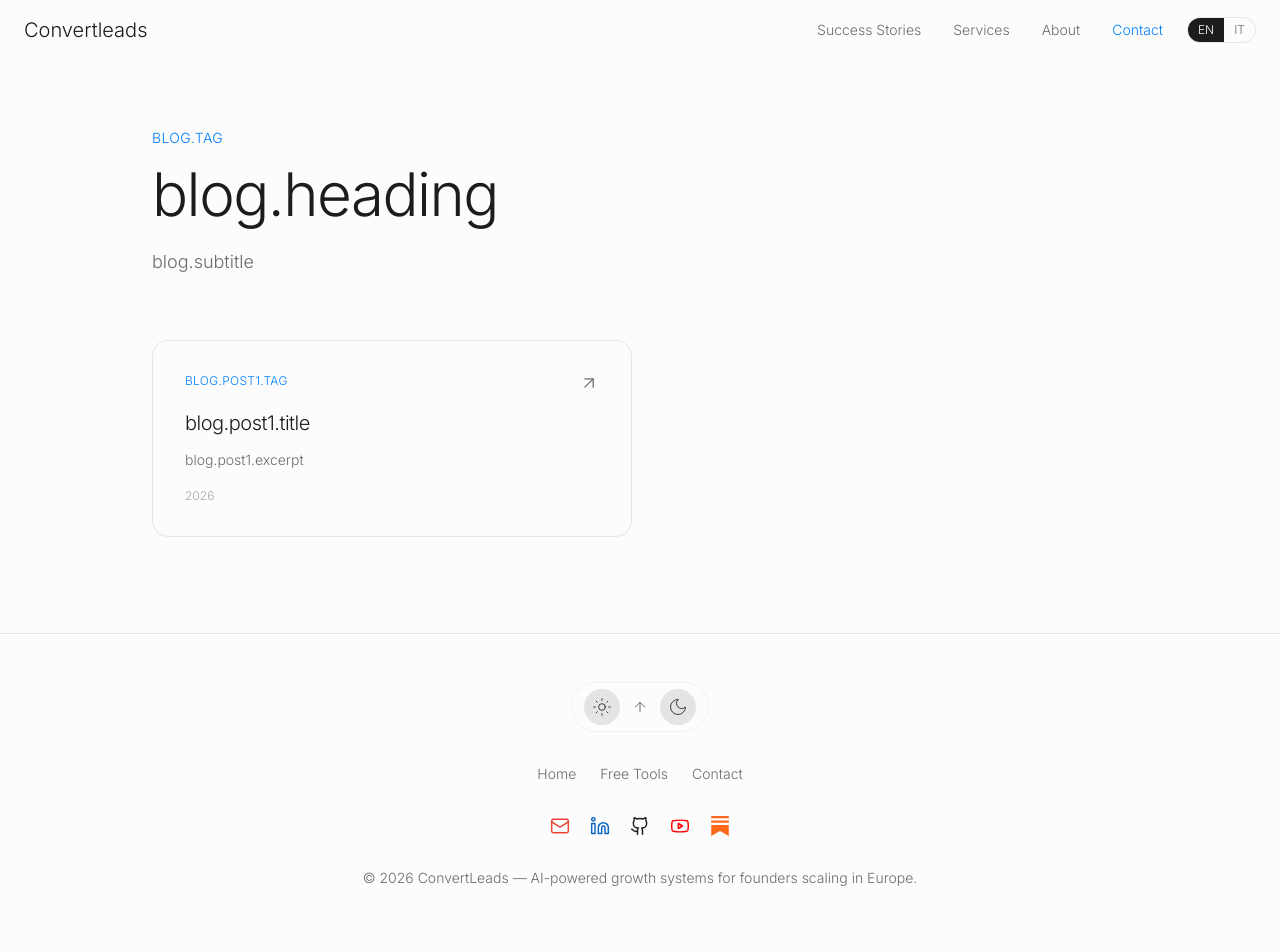
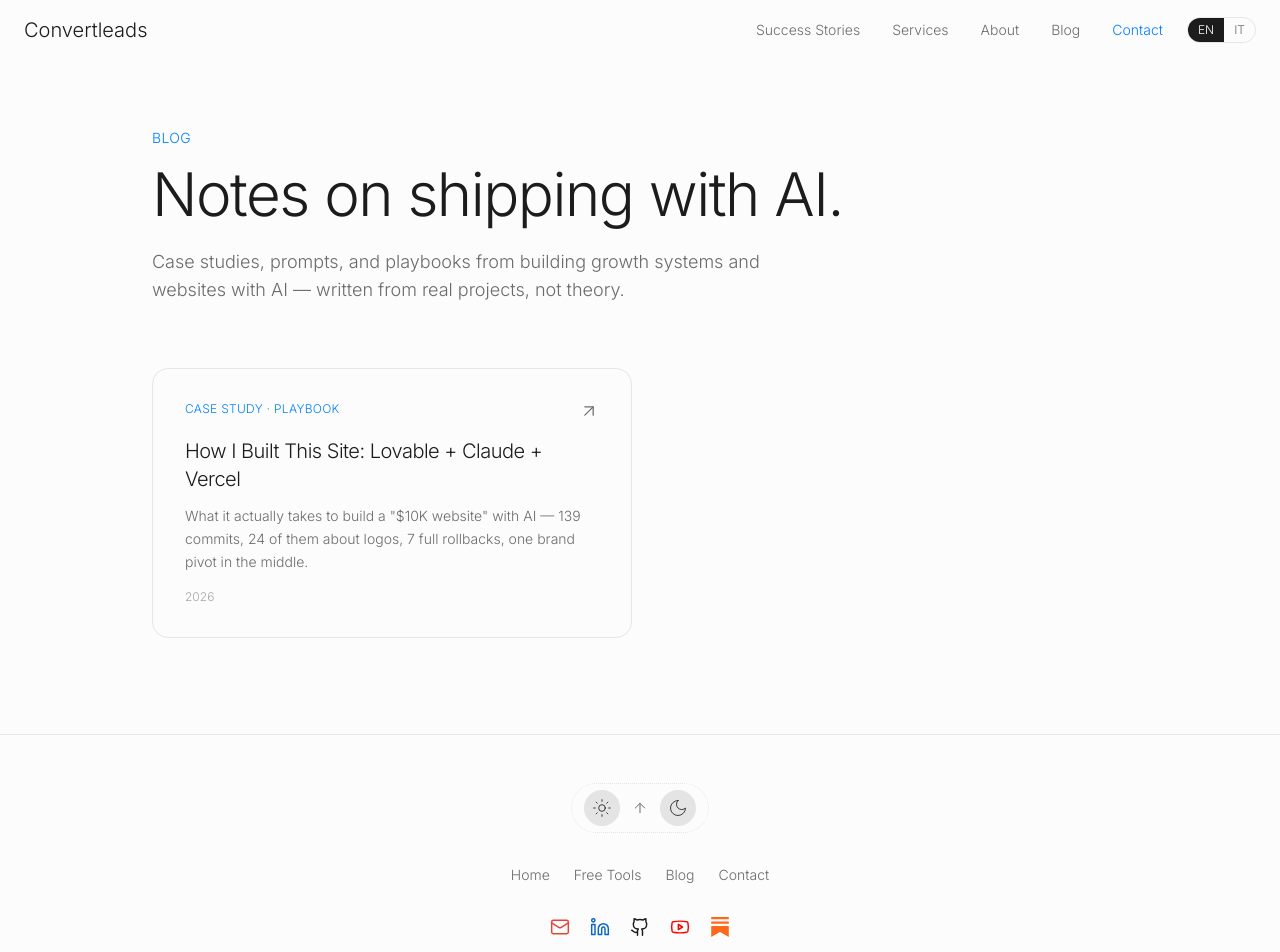
Before and after one commit to ljkhgjvchf/nicola, a React (Vite) app: page /blog in a window 1280 px wide. Shown: the top 952 px of the page. Built offline with nearby package versions, Linux system fonts and the light colour scheme.

Commit message:
Changes
Co-authored-by: ljkhgjvchf <219711001+ljkhgjvchf@users.noreply.github.com>

```diff
--- a/src/components/Footer.tsx
+++ b/src/components/Footer.tsx
@@ -46,6 +46,12 @@ export const Footer = () => {
     handleScrollTop();
   };
 
+  const goBlog = (e: React.MouseEvent) => {
+    e.preventDefault();
+    if (location.pathname !== '/blog') navigate('/blog');
+    handleScrollTop();
+  };
+
   return (
     <footer className="py-12 px-6 border-t border-border">
       <div className="max-w-7xl mx-auto flex flex-col items-center gap-8">
@@ -81,6 +87,7 @@ export const Footer = () => {
         <nav className="flex flex-wrap items-center justify-center gap-x-6 gap-y-2 text-sm font-light text-muted-foreground">
           <Link to="/" onClick={goHome} className="hover:text-foreground transition-colors">{t('footer.home')}</Link>
           <Link to="/tools" onClick={goTools} className="hover:text-foreground transition-colors">{t('footer.tools')}</Link>
+          <Link to="/blog" onClick={goBlog} className="hover:text-foreground transition-colors">{t('footer.blog')}</Link>
           <a href="mailto:dadalto.nicola@gmail.com" className="hover:text-foreground transition-colors">{t('footer.contact')}</a>
         </nav>
 
--- a/src/components/Navigation.tsx
+++ b/src/components/Navigation.tsx
@@ -53,11 +53,12 @@ export const Navigation = () => {
               { label: t('nav.successStories'), id: 'case-studies-showcase' },
               { label: t('nav.services'), id: 'services' },
               { label: t('nav.about'), id: 'about' },
+              { label: t('nav.blog'), id: 'blog', route: '/blog' },
               { label: t('nav.contact'), id: 'contact', highlight: true }
             ] as const).map((item) => (
               <button
                 key={item.id}
-                onClick={() => scrollToSection(item.id)}
+                onClick={() => 'route' in item ? navigate(item.route) : scrollToSection(item.id)}
                 className={`transition-colors duration-200 text-sm font-light ${
                   'highlight' in item && item.highlight
                     ? 'text-primary hover:text-primary/80'
--- a/src/contexts/LanguageContext.tsx
+++ b/src/contexts/LanguageContext.tsx
@@ -10,10 +10,12 @@ export const translations: Dict = {
   'nav.services': { en: 'Services', it: 'Servizi' },
   'nav.about': { en: 'About', it: 'Chi Sono' },
   'nav.contact': { en: 'Contact', it: 'Contatti' },
+  'nav.blog': { en: 'Blog', it: 'Blog' },
 
   // Footer
   'footer.home': { en: 'Home', it: 'Home' },
   'footer.tools': { en: 'Free Tools', it: 'Free Tools' },
+  'footer.blog': { en: 'Blog', it: 'Blog' },
   'footer.contact': { en: 'Contact', it: 'Contatti' },
   'footer.copyright': {
     en: '© 2026 ConvertLeads — AI-powered growth systems for founders scaling in Europe.',
@@ -195,6 +197,28 @@ export const translations: Dict = {
   'cs.readMore': { en: 'Read more', it: 'Scopri di più' },
   'cs.viewPost': { en: 'View post', it: 'Vedi il post' },
   'cs.smHighlights': { en: 'SM Highlights', it: 'Highlight Social' },
+
+  // Blog
+  'blog.tag': { en: 'Blog', it: 'Blog' },
+  'blog.heading': {
+    en: 'Notes on shipping with AI.',
+    it: 'Note su come si spedisce con l\u2019AI.',
+  },
+  'blog.subtitle': {
+    en: 'Case studies, prompts, and playbooks from building growth systems and websites with AI \u2014 written from real projects, not theory.',
+    it: 'Case study, prompt e playbook dal costruire growth system e siti con l\u2019AI \u2014 scritti da progetti reali, non dalla teoria.',
+  },
+  'blog.backToBlog': { en: 'Back to Blog', it: 'Torna al Blog' },
+  'blog.seeTheCode': { en: 'See the code', it: 'Vedi il codice' },
+  'blog.post1.tag': { en: 'Case Study \u00b7 Playbook', it: 'Case Study \u00b7 Playbook' },
+  'blog.post1.title': {
+    en: 'How I Built This Site: Lovable + Claude + Vercel',
+    it: 'Come ho costruito questo sito: Lovable + Claude + Vercel',
+  },
+  'blog.post1.excerpt': {
+    en: 'What it actually takes to build a "$10K website" with AI \u2014 139 commits, 24 of them about logos, 7 full rollbacks, one brand pivot in the middle.',
+    it: 'Cosa serve davvero per costruire un "$10K website" con l\u2019AI \u2014 139 commit, 24 sui logo, 7 rollback completi, un brand pivot a met\u00e0 strada.',
+  },
 };
 
 type Ctx = { lang: Lang; setLang: (l: Lang) => void; t: (k: keyof typeof translations) => string };
```
